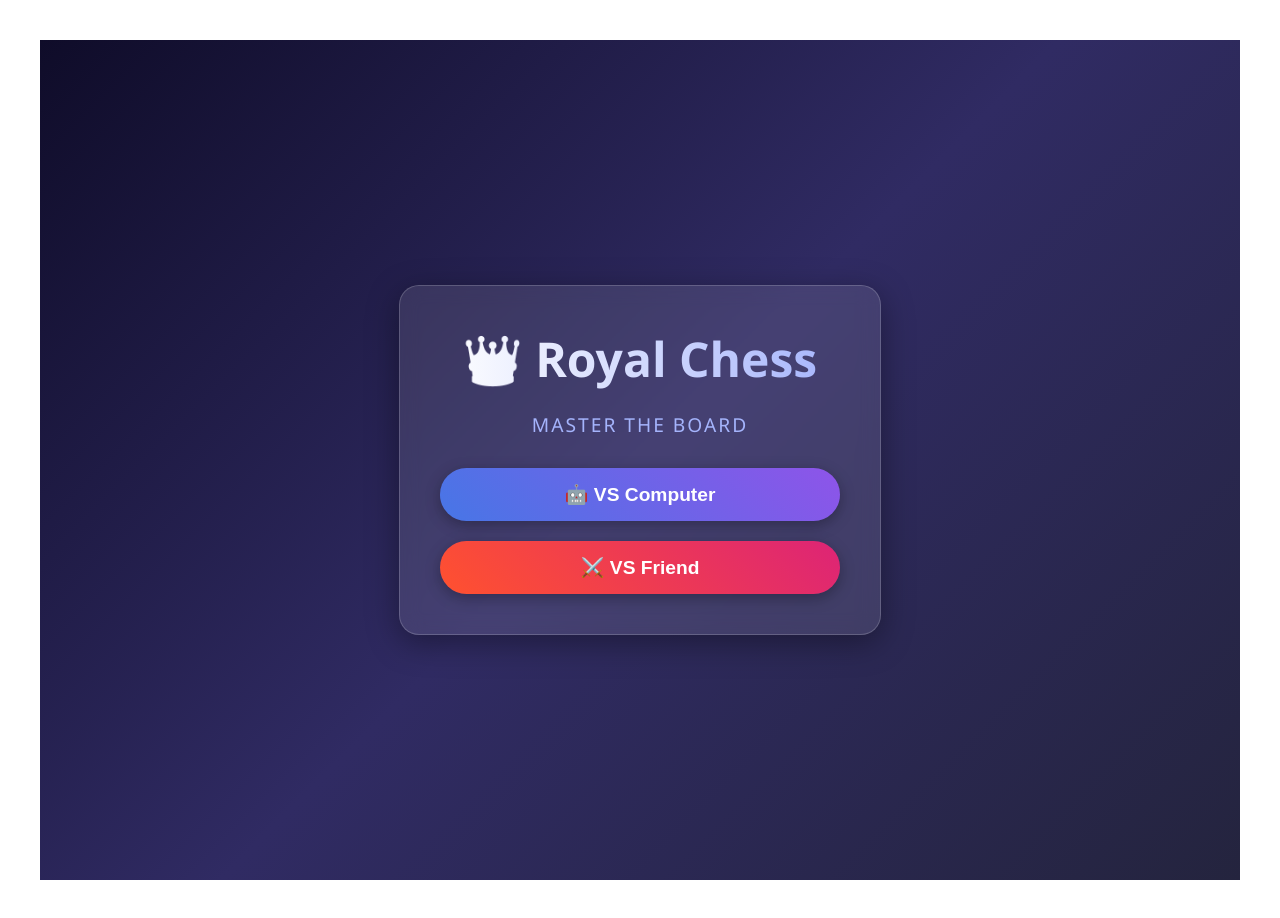
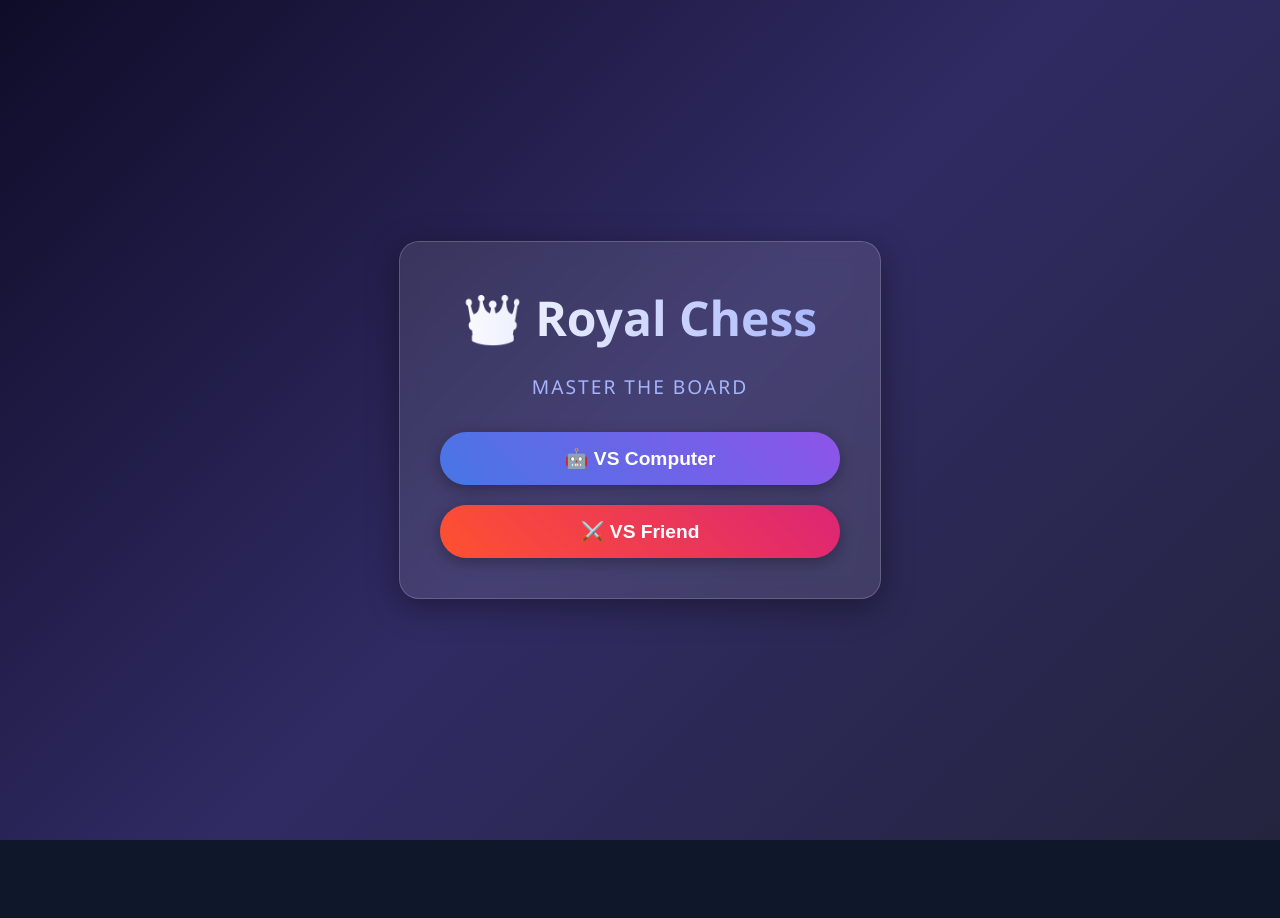
Before and after one commit to IZUKU122333/react-chess-app, a React (Vite) app: page / in a window 1280 px wide. After the commit the page ends 840 px from the top, so only its background shows below. Built offline with nearby package versions, Linux system fonts and the light colour scheme.

Commit message:
Update app.css

```diff
--- a/src/app.css
+++ b/src/app.css
@@ -1,64 +1,20 @@
-#root {
-  max-width: 1280px;
-  margin: 0 auto;
-  padding: 2rem;
-  text-align: center;
+:root {
   font-family: Inter, system-ui, Avenir, Helvetica, Arial, sans-serif;
+  line-height: 1.5;
+  font-weight: 400;
 }
 
-.app-container {
-  display: flex;
-  flex-direction: column;
-  align-items: center;
-  justify-content: center;
+body {
+  margin: 0;
+  padding: 0;
+  box-sizing: border-box;
+  background-color: #0f172a; /* Dark background to match game */
+  min-height: 100vh;
+  width: 100%;
+  overflow-x: hidden; /* Prevents side-scrolling */
 }
 
-h1 {
-  margin-bottom: 20px;
-  color: #333;
+#root {
+  min-height: 100vh;
+  width: 100%;
 }
-
-.instructions {
-  margin-top: 15px;
-  color: #666;
-  font-size: 0.9rem;
-}
-
-/* Board Styling */
-.chess-board {
-  display: grid;
-  grid-template-columns: repeat(8, 60px);
-  grid-template-rows: repeat(8, 60px);
-  border: 5px solid #444;
-  user-select: none;
-}
-
-/* Square Styling */
-.square {
-  width: 60px;
-  height: 60px;
-  display: flex;
-  justify-content: center;
-  align-items: center;
-  font-size: 36px;
-  cursor: pointer;
-}
-
-.square.white {
-  background-color: #f0d9b5;
-}
-
-.square.black {
-  background-color: #b58863;
-}
-
-.square.selected {
-  background-color: #7b61ff !important;
-}
-
-/* Turn Indicator */
-.turn-indicator {
-  margin-bottom: 10px;
-  font-weight: bold;
-  font-size: 1.2rem;
-}
```
